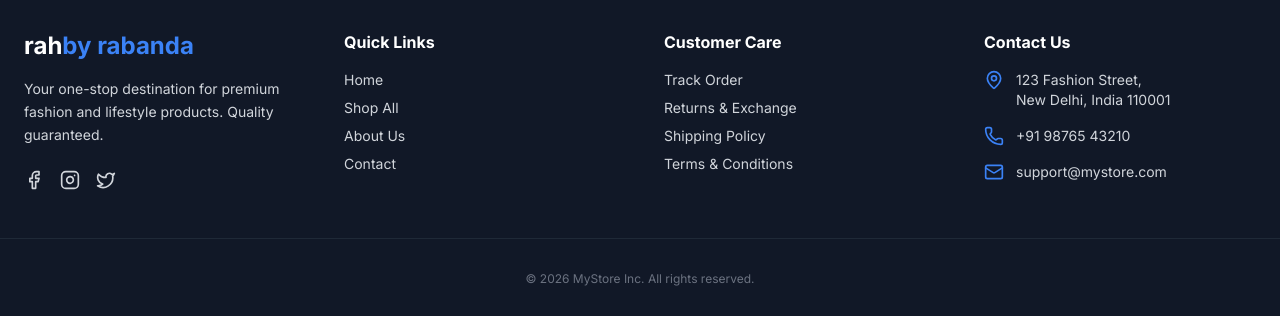
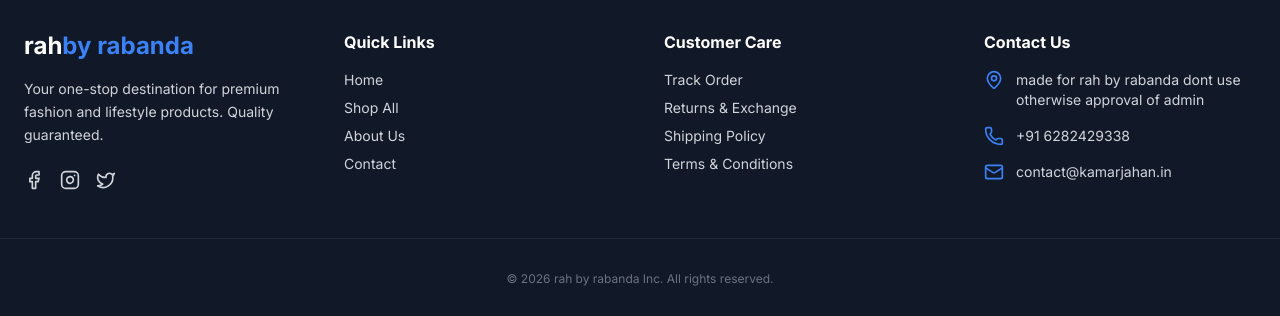
Before and after one commit to kamarjahan/Ecommerce-khamar, a Next.js app in the folder my-pro-store/: page / in a window 1280 px wide. Shown: the part 1675-1991 px from the top of the page. Built offline with nearby package versions, Linux system fonts and the light colour scheme; no server answers; the database is empty.

Commit message:
Update footer contact information and copyright

```diff
--- a/my-pro-store/src/components/layout/Footer.tsx
+++ b/my-pro-store/src/components/layout/Footer.tsx
@@ -47,22 +47,22 @@ export default function Footer() {
           <ul className="space-y-4 text-sm">
             <li className="flex items-start gap-3">
               <MapPin className="h-5 w-5 text-blue-500 shrink-0" />
-              <span>123 Fashion Street, <br/>New Delhi, India 110001</span>
+              <span>made for rah by rabanda dont use otherwise approval of admin</span>
             </li>
             <li className="flex items-center gap-3">
               <Phone className="h-5 w-5 text-blue-500 shrink-0" />
-              <span>+91 98765 43210</span>
+              <span>+91 6282429338</span>
             </li>
             <li className="flex items-center gap-3">
               <Mail className="h-5 w-5 text-blue-500 shrink-0" />
-              <span>support@mystore.com</span>
+              <span>contact@kamarjahan.in</span>
             </li>
           </ul>
         </div>
       </div>
 
       <div className="border-t border-gray-800 pt-8 text-center text-xs text-gray-500">
-        <p>&copy; {new Date().getFullYear()} MyStore Inc. All rights reserved.</p>
+        <p>&copy; {new Date().getFullYear()} rah by rabanda Inc. All rights reserved.</p>
       </div>
     </footer>
   );
```
